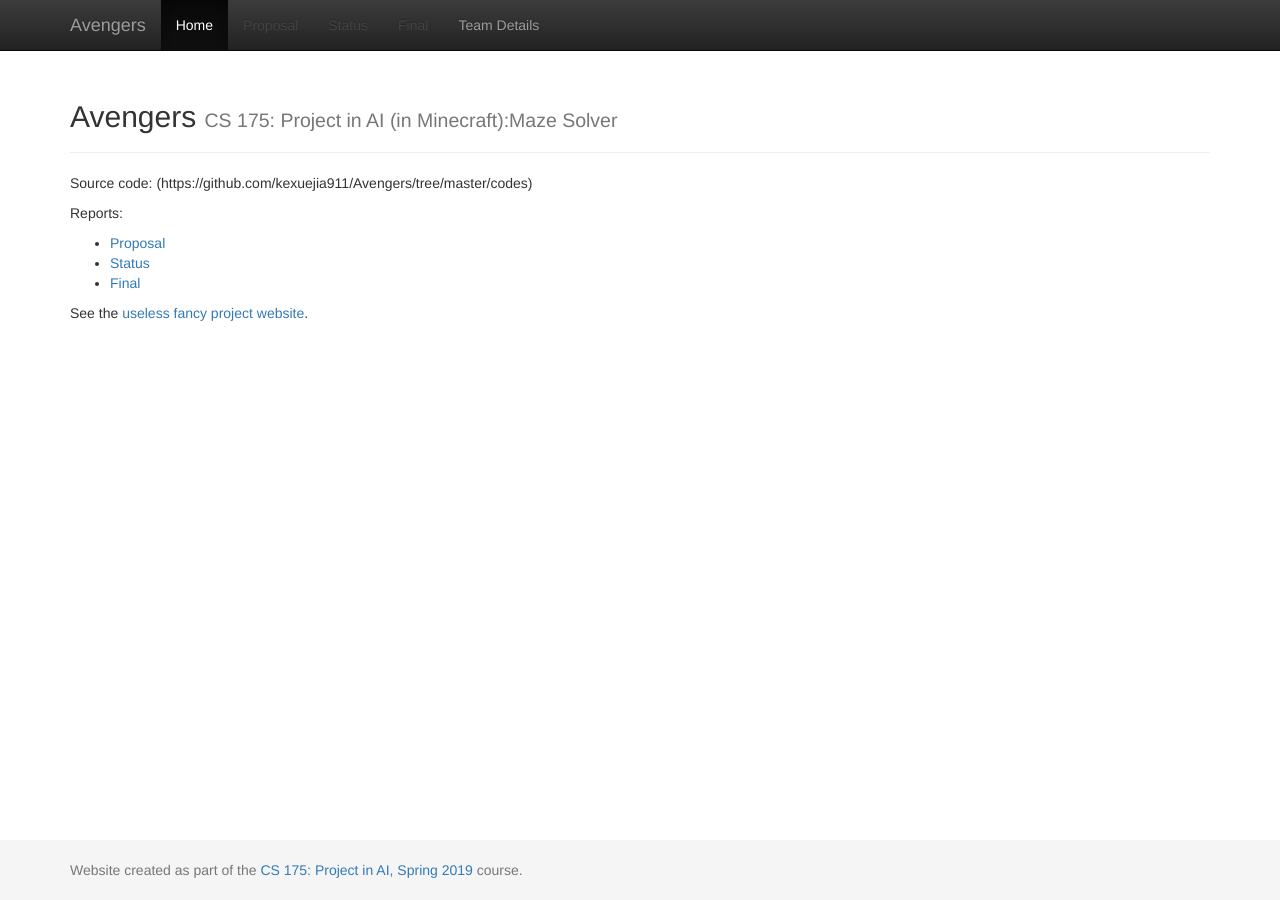
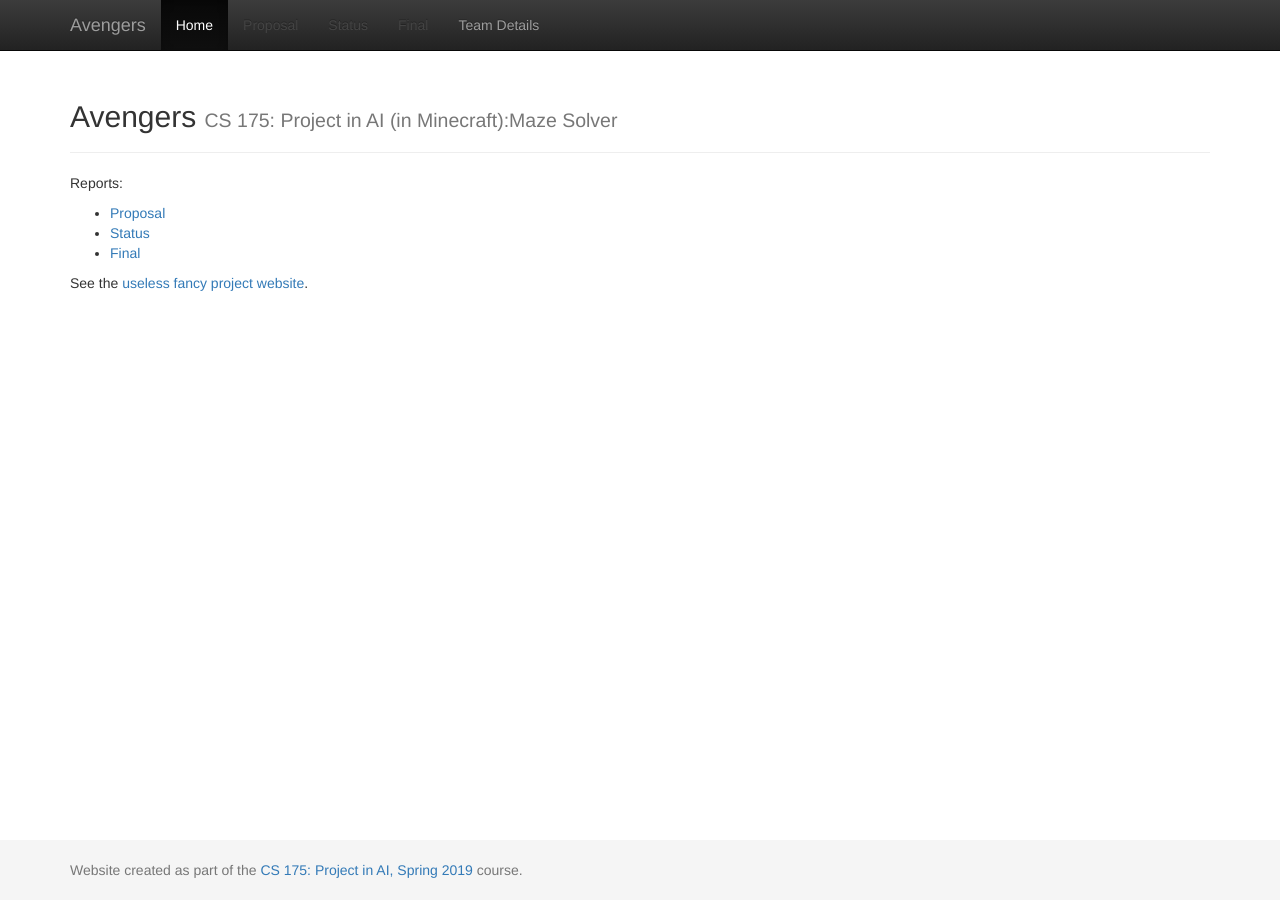
Before and after one commit to kexuejia911/Avengers, a Jekyll site: the page built from docs/index.md, in a window 1280 px wide. Built offline with Jekyll 4.4.1, drawn with Linux system fonts in a browser that asks for light colours.

Commit message:
Update index.md

```diff
--- a/docs/index.md
+++ b/docs/index.md
@@ -3,7 +3,7 @@
 title:  Home
 ---
 
-Source code: (https://github.com/kexuejia911/Avengers/tree/master/codes)
+[Source code]: (https://github.com/kexuejia911/Avengers/tree/master/codes)
 
 Reports:
 
```
